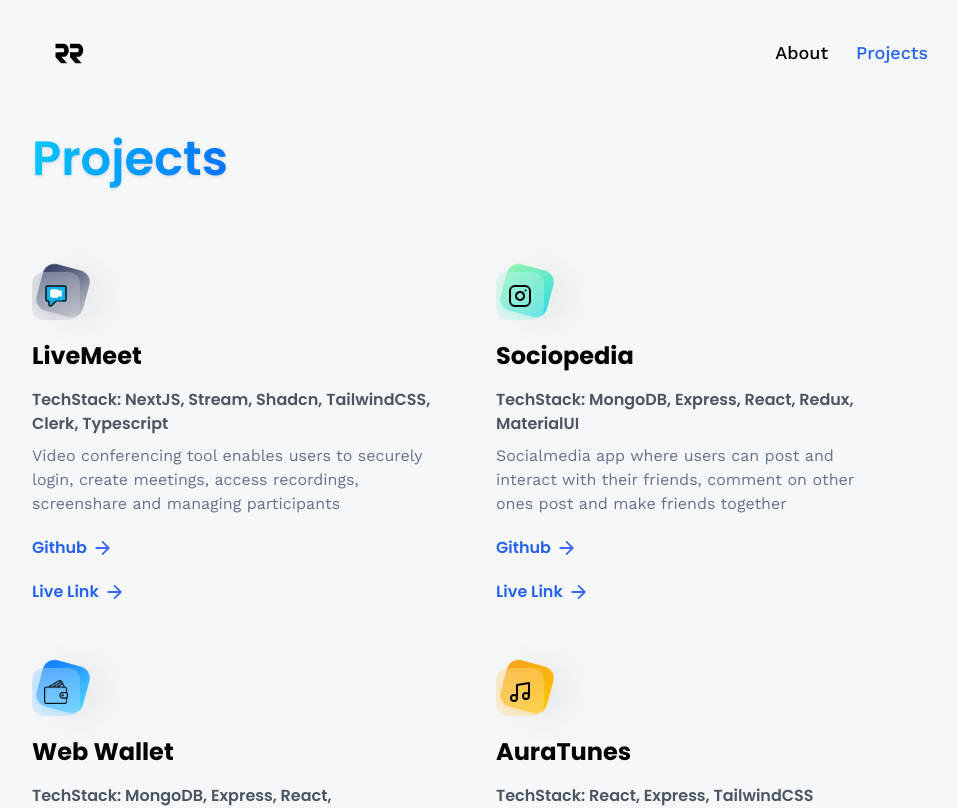
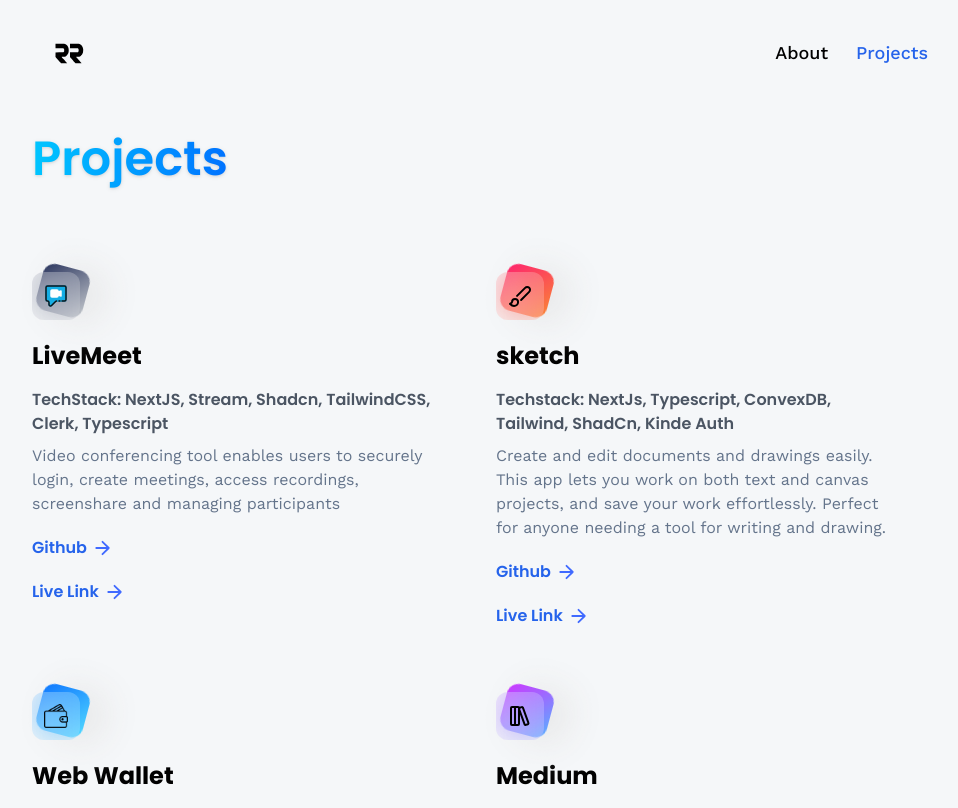
Before and after one commit to rohithreddy009/Portfolio, a React (Vite) app: page /projects in a window 1280 px wide. Shown: the top 808 px of the page, without its empty margins (160-1118 px from the left). Built offline with nearby package versions, Linux system fonts and the light colour scheme; no server answers.

Commit message:
added new project

```diff
--- a/src/assets/icons/index.js
+++ b/src/assets/icons/index.js
@@ -42,6 +42,7 @@
 import blog from './blog.svg'
 import redis from './redis.png'
 import live from './live.svg'
+import sketch from './sketch.svg'
 
 export {
     css,
@@ -88,4 +89,5 @@
     blog,
     redis,
     live,
+    sketch,
 }
--- a/src/constants/index.js
+++ b/src/constants/index.js
@@ -40,6 +40,7 @@
     blog,
     redis,
     live,
+    sketch,
 } from '../assets/icons'
 
 export const skills = [
@@ -207,14 +208,15 @@
             'TechStack: NextJS, Stream, Shadcn, TailwindCSS, Clerk, Typescript',
     },
     {
-        iconUrl: sociopedia,
-        theme: 'btn-back-green',
-        name: 'Sociopedia',
+        iconUrl: sketch,
+        theme: 'btn-back-orange',
+        name: 'sketch',
         description:
-            'Socialmedia app where users can post and interact with their friends, comment on other ones post and make friends together',
-        link: 'https://github.com/rohithreddy009/sociopedia',
-        liveLink: 'https://sociopedia.rohithreddy.site',
-        techStack: 'TechStack: MongoDB, Express, React, Redux, MaterialUI',
+            'Create and edit documents and drawings easily. This app lets you work on both text and canvas projects, and save your work effortlessly. Perfect for anyone needing a tool for writing and drawing.',
+        link: 'https://github.com/rohithreddy009/sketch',
+        liveLink: 'https://easydraw.rohithreddy.site',
+        techStack:
+            'Techstack: NextJs, Typescript, ConvexDB, Tailwind, ShadCn, Kinde Auth',
     },
     {
         iconUrl: wallet,
@@ -227,15 +229,6 @@
         techStack: 'TechStack: MongoDB, Express, React, TailwindCSS',
     },
     {
-        iconUrl: spotify,
-        theme: 'btn-back-yellow',
-        name: 'AuraTunes',
-        description: 'Online music streaming web app',
-        link: 'https://github.com/rohithreddy009/AuraTunes',
-        liveLink: 'https://auratunes.rohithreddy.site',
-        techStack: 'TechStack: React, Express, TailwindCSS',
-    },
-    {
         iconUrl: blog,
         theme: 'btn-back-pink',
         name: 'Medium',
@@ -246,4 +239,23 @@
         techStack:
             'TechStack: Typescript, PostgreSQL, Prisma(ORM), Cloudflare Workers, Hono, React, TailwindCSS',
     },
+    {
+        iconUrl: sociopedia,
+        theme: 'btn-back-green',
+        name: 'Sociopedia',
+        description:
+            'Socialmedia app where users can post and interact with their friends, comment on other ones post and make friends together',
+        link: 'https://github.com/rohithreddy009/sociopedia',
+        liveLink: 'https://sociopedia.rohithreddy.site',
+        techStack: 'TechStack: MongoDB, Express, React, Redux, MaterialUI',
+    },
+    {
+        iconUrl: spotify,
+        theme: 'btn-back-yellow',
+        name: 'AuraTunes',
+        description: 'Online music streaming web app',
+        link: 'https://github.com/rohithreddy009/AuraTunes',
+        liveLink: 'https://auratunes.rohithreddy.site',
+        techStack: 'TechStack: React, Express, TailwindCSS',
+    },
 ]
```
Also changed, not shown: src/assets/icons/sketch.svg (added).
